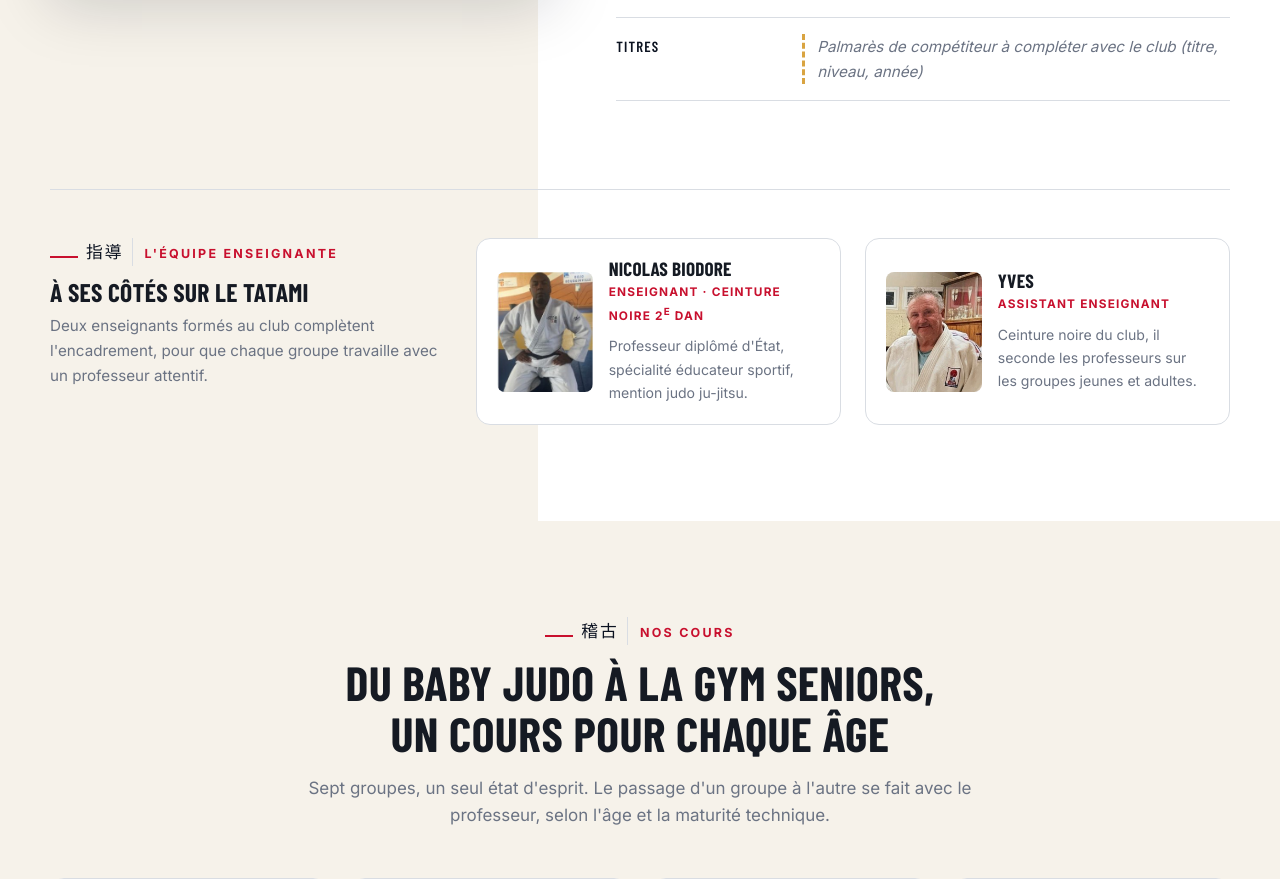
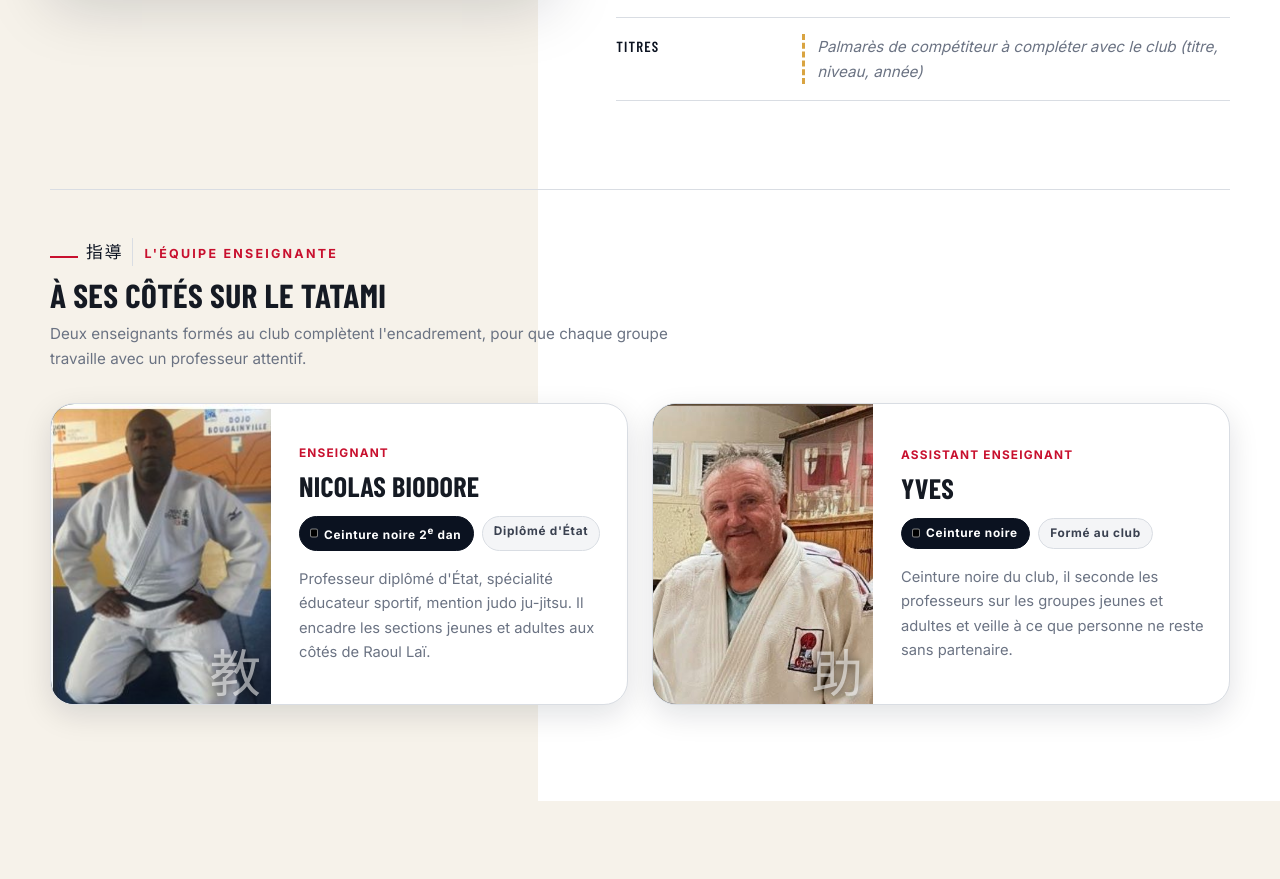
Before and after one commit to easypcinformatique-svg/Dev, a PHP site: page / in a window 1280 px wide. Shown: the part 2684-3563 px from the top of the page. Run offline with PHP 8.4, Linux system fonts and the light colour scheme; some web fonts are replaced.

Commit message:
Judo Club Cadeneaux : equipe enseignante mise en valeur
Cartes larges avec photo pleine hauteur, kanji, nom en titre, badges
ceinture noire / diplome d'Etat et description pour Nicolas Biodore et Yves.

Co-Authored-By: Claude Fable 5.1 <noreply@anthropic.com>
Claude-Session: https://claude.ai/code/session_01PvTfC2ERNcfstCjCoQBWby

```diff
--- a/judo-club/css/style.css
+++ b/judo-club/css/style.css
@@ -1764,3 +1764,64 @@ input[aria-invalid="true"], select[aria-invalid="true"], textarea[aria-invalid="
 }
 
 .btn-row { display: flex; flex-wrap: wrap; gap: var(--space-3); margin-top: var(--space-6); }
+
+/* ---------- Equipe enseignante : cartes mises en valeur ---------- */
+.staff { grid-template-columns: 1fr; gap: var(--space-8); }
+.staff__intro { max-width: 640px; }
+.staff__intro h3 { font-size: clamp(1.6rem, 2.6vw, 2.2rem); }
+.staff__cards { display: grid; grid-template-columns: 1fr 1fr; gap: var(--space-6); }
+.staff__card {
+    display: grid; grid-template-columns: 220px 1fr; gap: 0;
+    padding: 0; overflow: hidden;
+    border-radius: var(--radius-lg);
+    box-shadow: var(--shadow-md);
+    align-items: stretch;
+    transition: transform var(--transition), box-shadow var(--transition);
+}
+.staff__card:hover { transform: translateY(-4px); box-shadow: var(--shadow-lg); }
+.staff__photo {
+    position: relative;
+    background: linear-gradient(160deg, var(--navy-700), var(--navy-900));
+    min-height: 300px;
+}
+.staff__photo img {
+    position: absolute; inset: 0;
+    width: 100%; height: 100%;
+    object-fit: cover; object-position: 50% 15%;
+    border-radius: 0;
+}
+.staff__kanji {
+    position: absolute; right: 10px; bottom: 6px;
+    font-family: var(--font-jp);
+    font-size: 3.2rem; line-height: 1;
+    color: rgba(255, 255, 255, .55);
+    text-shadow: 0 2px 10px rgba(0, 0, 0, .6);
+}
+.staff__body { padding: var(--space-6) var(--space-6) var(--space-6) var(--space-7, 1.75rem); display: flex; flex-direction: column; justify-content: center; gap: var(--space-2); }
+.staff__body h4 { font-size: clamp(1.6rem, 2.2vw, 2rem); margin: 0; line-height: 1; }
+.staff__role { margin: 0; }
+.staff__badges { list-style: none; margin: var(--space-2) 0 var(--space-2); padding: 0; display: flex; flex-wrap: wrap; gap: var(--space-2); }
+.badge {
+    font-size: .74rem; font-weight: 700; letter-spacing: .06em;
+    padding: .3rem .7rem; border-radius: 999px;
+    background: var(--grey-100); color: var(--grey-700);
+    border: 1px solid var(--border);
+}
+.badge sup { text-transform: lowercase; }
+.badge--black { background: var(--navy-900); color: #fff; border-color: var(--navy-900); position: relative; padding-left: 1.5rem; }
+.badge--black::before { content: ""; position: absolute; left: .6rem; top: 50%; width: .55rem; height: .55rem; transform: translateY(-50%); border-radius: 2px; background: #000; border: 1px solid rgba(255, 255, 255, .5); }
+.staff__body p:last-child { margin: 0; font-size: .92rem; color: var(--text-muted); }
+
+@media (max-width: 1024px) {
+    .staff__cards { grid-template-columns: 1fr; }
+}
+@media (max-width: 480px) {
+    .staff__card { grid-template-columns: 1fr; }
+    .staff__photo { min-height: 0; aspect-ratio: 1; }
+    .staff__photo img { object-position: 50% 0; }
+    .staff__body { padding: var(--space-5); }
+}
+@media (min-width: 481px) and (max-width: 820px) {
+    .staff__card { grid-template-columns: 170px 1fr; }
+    .staff__photo { min-height: 240px; }
+}
--- a/judo-club/index.html
+++ b/judo-club/index.html
@@ -310,22 +310,38 @@
                 <h3>À ses côtés sur le tatami</h3>
                 <p>Deux enseignants formés au club complètent l'encadrement, pour que chaque groupe travaille avec un professeur attentif.</p>
             </div>
+            <div class="staff__cards">
                 <article class="staff__card">
+                    <div class="staff__photo">
                         <img src="images/nicolas-biodore.jpg" alt="Nicolas Biodore en judogi" width="225" height="305" loading="lazy">
-                <div>
+                        <span class="staff__kanji" aria-hidden="true" lang="ja">教</span>
+                    </div>
+                    <div class="staff__body">
+                        <p class="staff__role">Enseignant</p>
                         <h4>Nicolas Biodore</h4>
-                    <p class="staff__role">Enseignant · Ceinture noire 2<sup>e</sup> dan</p>
-                    <p>Professeur diplômé d'État, spécialité éducateur sportif, mention judo ju-jitsu.</p>
+                        <ul class="staff__badges">
+                            <li class="badge badge--black">Ceinture noire 2<sup>e</sup> dan</li>
+                            <li class="badge">Diplômé d'État</li>
+                        </ul>
+                        <p>Professeur diplômé d'État, spécialité éducateur sportif, mention judo ju-jitsu. Il encadre les sections jeunes et adultes aux côtés de Raoul Laï.</p>
                     </div>
                 </article>
                 <article class="staff__card">
+                    <div class="staff__photo">
                         <img src="images/yves.jpg" alt="Yves, assistant enseignant, en judogi" width="365" height="520" loading="lazy">
-                <div>
+                        <span class="staff__kanji" aria-hidden="true" lang="ja">助</span>
+                    </div>
+                    <div class="staff__body">
+                        <p class="staff__role">Assistant enseignant</p>
                         <h4>Yves</h4>
-                    <p class="staff__role">Assistant enseignant</p>
-                    <p>Ceinture noire du club, il seconde les professeurs sur les groupes jeunes et adultes.</p>
+                        <ul class="staff__badges">
+                            <li class="badge badge--black">Ceinture noire</li>
+                            <li class="badge">Formé au club</li>
+                        </ul>
+                        <p>Ceinture noire du club, il seconde les professeurs sur les groupes jeunes et adultes et veille à ce que personne ne reste sans partenaire.</p>
                     </div>
                 </article>
+            </div>
         </div>
     </div>
 </section>
```
Lines whose indentation alone changed are shown as unchanged.
